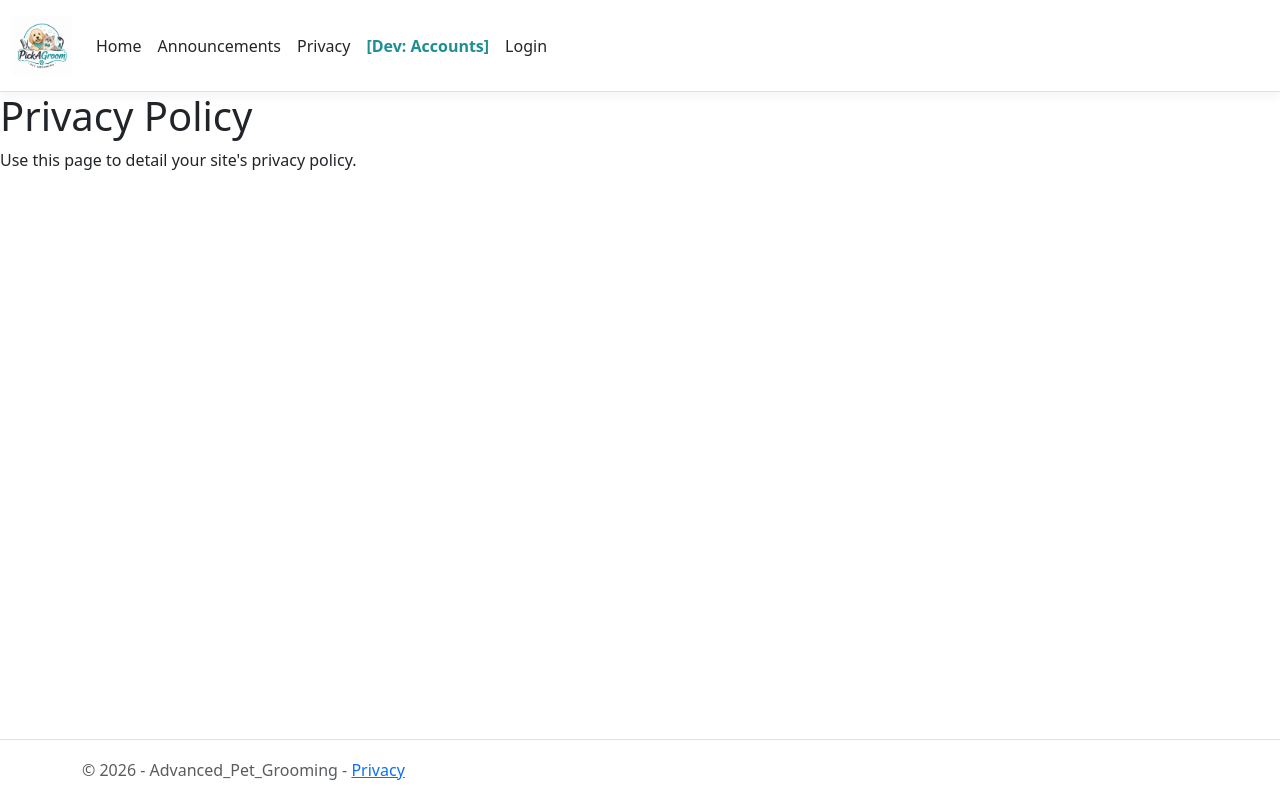
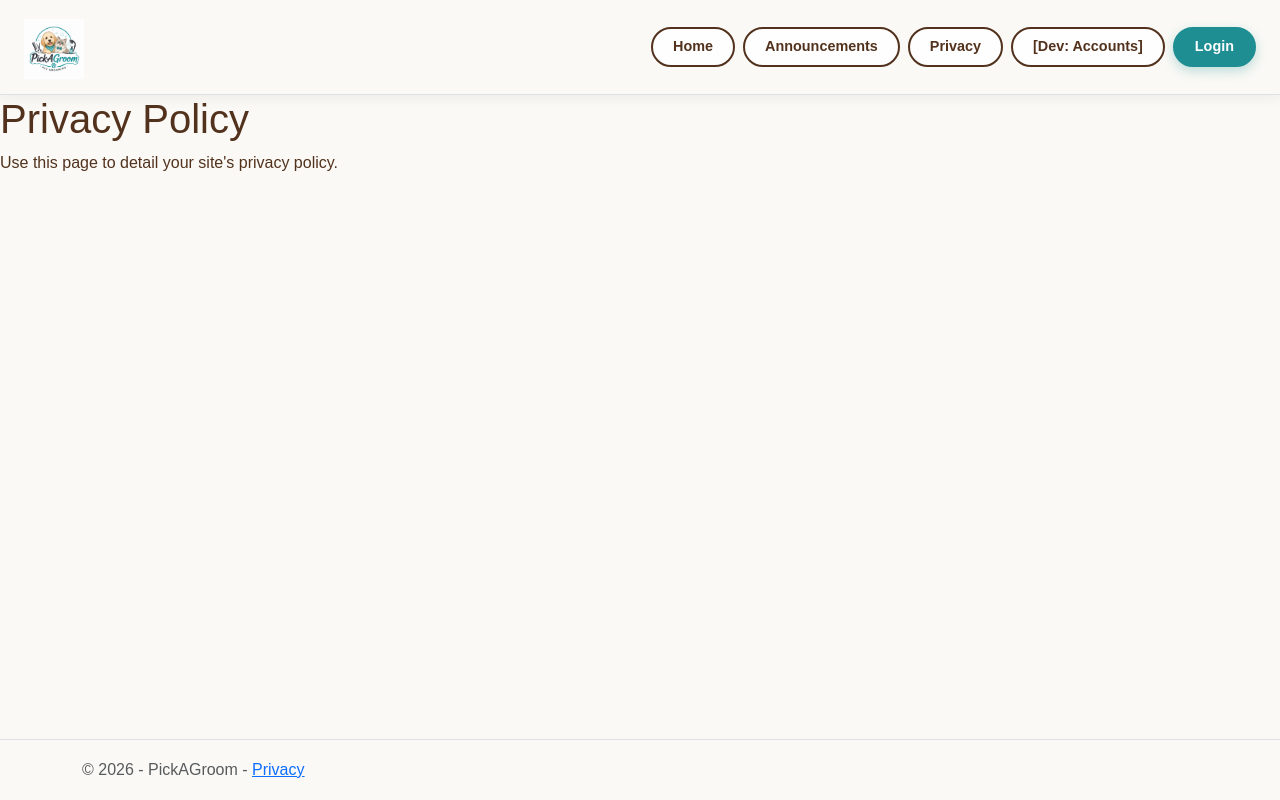
Before and after one commit to jaclynnnn29/Advanced-Pet-Grooming-Appointment-Booking, an ASP.NET Core app: page /Home/Privacy in a window 1280 px wide. Run offline with ASP.NET Core 8, Linux system fonts and the light colour scheme; style sheets or scripts are compiled from the project's sources; the project's own start-up code is not run, and a stand-in starts its controllers and pages; some libraries are stand-ins or nearby versions.

Commit message:
Make Button UI Changes

```diff
--- a/Advanced Pet Grooming/Advanced Pet Grooming/Views/Shared/_Layout.cshtml
+++ b/Advanced Pet Grooming/Advanced Pet Grooming/Views/Shared/_Layout.cshtml
@@ -1,7 +1,5 @@
 <!DOCTYPE html>
 <html lang="en">
-
-<!-- Just to make changes for commiting again-->
 <head>
     <meta charset="utf-8" />
     <meta name="viewport" content="width=device-width, initial-scale=1.0" />
@@ -14,8 +12,8 @@
 </head>
 <body>
     <header class="pickagroom-nav">
-        <nav class="navbar navbar-expand-sm navbar-toggleable-sm navbar-light bg-white border-bottom box-shadow ">
-            <div class="container-fluid">
+        <nav class="navbar navbar-expand-sm navbar-toggleable-sm navbar-light border-bottom box-shadow">
+            <div class="container-fluid px-4">
                 <a class="navbar-brand" asp-area="" asp-controller="Home" asp-action="Index">
                     <img src="~/images/PickAGroom_Logo.png" alt="PickAGroom" height="60" class="d-inline-block align-text-top" />
                 </a>
@@ -23,41 +21,45 @@
                         aria-expanded="false" aria-label="Toggle navigation">
                     <span class="navbar-toggler-icon"></span>
                 </button>
-                <div class="navbar-collapse collapse d-sm-inline-flex justify-content-between">
-                    <ul class="navbar-nav flex-grow-1">
+
+                <div class="navbar-collapse collapse d-sm-inline-flex justify-content-end">
+                    <ul class="navbar-nav align-items-sm-center gap-2">
                         <li class="nav-item">
-                            <a class="nav-link text-dark" asp-area="" asp-controller="Home" asp-action="Index">Home</a>
+                            <a class="btn-outline-brown-pill" asp-area="" asp-controller="Home" asp-action="Index">Home</a>
                         </li>
                         <li class="nav-item">
-                            <a class="nav-link text-dark" asp-area="" asp-controller="Announcements" asp-action="Index">Announcements</a>
+                            <a class="btn-outline-brown-pill" asp-area="" asp-controller="Announcements" asp-action="Index">Announcements</a>
                         </li>
                         <li class="nav-item">
-                            <a class="nav-link text-dark" asp-area="" asp-controller="Home" asp-action="Privacy">Privacy</a>
+                            <a class="btn-outline-brown-pill" asp-area="" asp-controller="Home" asp-action="Privacy">Privacy</a>
                         </li>
-                        <li class="nav-item">
-                            <a class="nav-link fw-semibold" style="color: #1E8E93;" asp-controller="DevAccounts" asp-action="Index">
-                                [Dev: Accounts]
-                            </a>
-                        </li>
-                        @if (Context.Session.GetInt32("UserId") == null)
+
+                        @if (Context.Session.GetString("UserRole") == "Customer")
                         {
                             <li class="nav-item">
-                                <a class="nav-link text-dark"
-                                   asp-controller="Account"
-                                   asp-action="Login">Login</a>
-                            </li>
-                        }
-                        else if (Context.Session.GetString("UserRole") == "Customer")
-                        {
-                            <li class="nav-item">
-                                <a class="nav-link text-dark"
+                                <a class="btn-outline-brown-pill"
                                    asp-controller="Pet"
                                    asp-action="Index">My Pets</a>
                             </li>
                             <li class="nav-item">
-                                <a class="nav-link text-dark"
+                                <a class="btn-outline-brown-pill"
                                    asp-controller="CustomerProfile"
                                    asp-action="Index">My Profile</a>
+                            </li>
+                        }
+
+                        <li class="nav-item">
+                            <a class="btn-outline-brown-pill"
+                               asp-controller="DevAccounts"
+                               asp-action="Index">[Dev: Accounts]</a>
+                        </li>
+
+                        @if (Context.Session.GetInt32("UserId") == null)
+                        {
+                            <li class="nav-item">
+                                <a class="btn-teal-pill"
+                                   asp-controller="Account"
+                                   asp-action="Login">Login</a>
                             </li>
                         }
                     </ul>
@@ -70,12 +72,12 @@
         @RenderBody()
     </main>
 
-
     <footer class="border-top footer text-muted">
         <div class="container">
-            &copy; 2026 - Advanced_Pet_Grooming - <a asp-area="" asp-controller="Home" asp-action="Privacy">Privacy</a>
+            &copy; 2026 - PickAGroom - <a asp-area="" asp-controller="Home" asp-action="Privacy">Privacy</a>
         </div>
     </footer>
+
     <script src="~/lib/jquery/dist/jquery.min.js"></script>
     <script src="~/lib/bootstrap/dist/js/bootstrap.bundle.min.js"></script>
     <script src="~/js/site.js" asp-append-version="true"></script>
--- a/Advanced Pet Grooming/Advanced Pet Grooming/wwwroot/css/site.css
+++ b/Advanced Pet Grooming/Advanced Pet Grooming/wwwroot/css/site.css
@@ -1,5 +1,15 @@
+:root {
+    --bg-cream: #FAF9F5;
+    --teal-primary: #1E8E93;
+    --brown-dark: #52321D;
+    --gold-accent: #F4BE5E;
+    --text-muted: #5C5852;
+}
+
 html {
     font-size: 14px;
+    position: relative;
+    min-height: 100%;
 }
 
 @media (min-width: 768px) {
@@ -8,17 +18,18 @@ html {
     }
 }
 
-.btn:focus, .btn:active:focus, .btn-link.nav-link:focus, .form-control:focus, .form-check-input:focus {
-  box-shadow: 0 0 0 0.1rem white, 0 0 0 0.25rem #258cfb;
-}
-
-html {
-  position: relative;
-  min-height: 100%;
+html, body {
+    background-color: var(--bg-cream) !important;
+    color: var(--brown-dark);
+    font-family: 'Plus Jakarta Sans', sans-serif;
 }
 
 body {
     margin-bottom: 60px;
+}
+
+.btn:focus, .btn:active:focus, .btn-link.nav-link:focus, .form-control:focus, .form-check-input:focus {
+    box-shadow: 0 0 0 0.1rem white, 0 0 0 0.25rem #258cfb;
 }
 
 .form-floating > .form-control-plaintext::placeholder, .form-floating > .form-control::placeholder {
@@ -52,16 +63,24 @@ body {
    HOME HERO WITH DogNPet_Home.png BACKGROUND
    ========================================= */
 
-.pickagroom-nav {
-    background-color: #ffffff;
+.pickagroom-nav .btn-teal-pill,
+.pickagroom-nav .btn-outline-brown-pill {
+    padding: 7px 20px !important;
+    font-size: 0.9rem !important;
+}
+
+/* Make Header & Footer match the Cream theme instead of stark white */
+.pickagroom-nav,
+.pickagroom-nav .navbar,
+footer.footer {
+    background-color: var(--bg-cream) !important;
     padding: 0 !important;
     margin-bottom: 0 !important;
 }
 
     .pickagroom-nav .navbar {
-        margin-bottom: 0 !important;
-        padding-top: 10px;
-        padding-bottom: 10px;
+        padding-top: 10px !important;
+        padding-bottom: 10px !important;
     }
 
 .home-hero-banner {
```
Also changed, not shown: 1 other file. Lines whose indentation alone changed are shown as unchanged.
